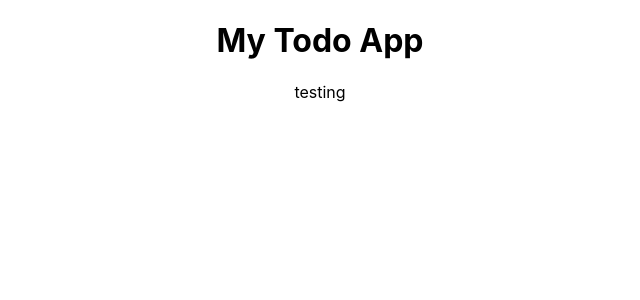
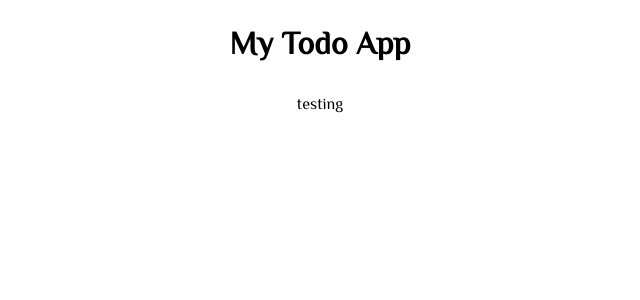
Before and after one commit to aditya6521/v1_todo_app, a React (Create React App) app: page / in a window 1280 px wide. Shown: the top 300 px of the page, without its empty margins (320-960 px from the left). Built offline with nearby package versions, Linux system fonts and the light colour scheme.

Commit message:
Style Update

```diff
--- a/src/App.css
+++ b/src/App.css
@@ -1,3 +1,8 @@
+@import url('https://fonts.googleapis.com/css2?family=El+Messiri&display=swap');
+
+body{
+  font-family: 'El Messiri', sans-serif;
+}
 .App {
   text-align: center;
 }
```
